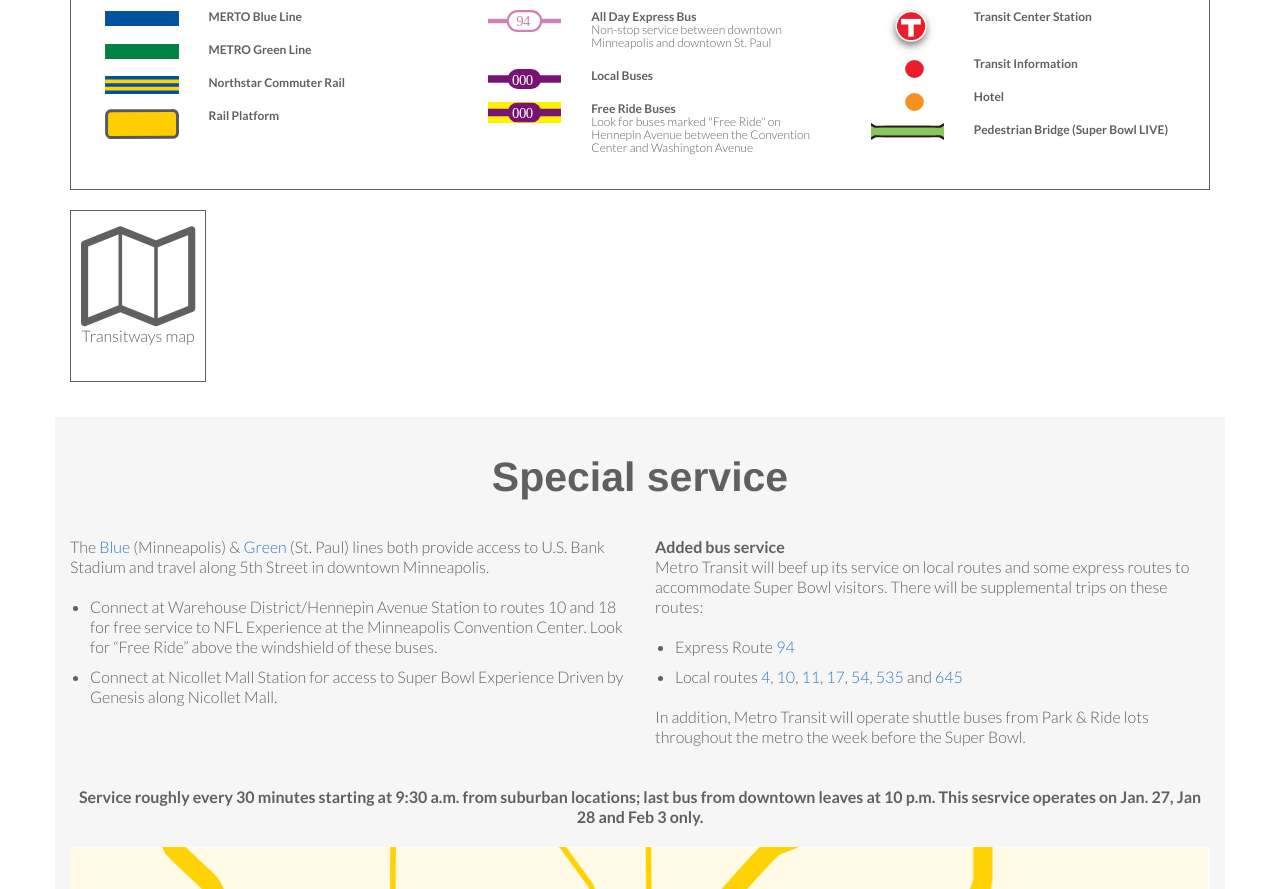
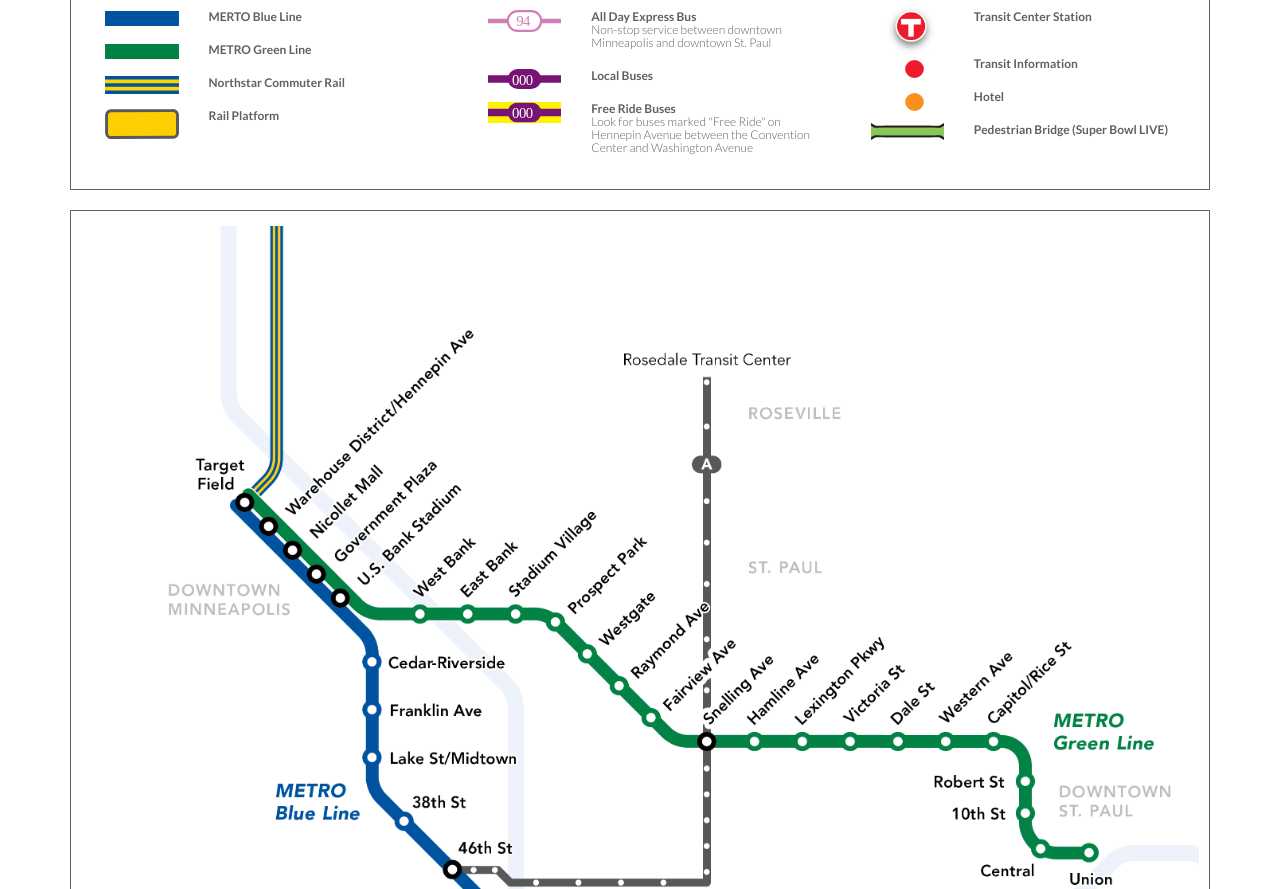
Before and after one commit to mtbotherd/superbowl, a website: page src/index.html in a window 1280 px wide. Shown: the part 2051-2940 px from the top of the page. Drawn offline with Linux system fonts and the light colour scheme.

Commit message:
Added transitways map

```diff
--- a/src/index.html
+++ b/src/index.html
@@ -235,9 +235,7 @@
                     </div>
                 </div>
                 <div class="service-location">
-                    <p class="text-center">
-                        <i class="fa fa-map-o" aria-hidden="true"></i> Transitways map
-                    </p>
+                    <img class="img-responsive" src="./images/Transitways_DiagramMap_Current.png" alt="Transitways map" />
                 </div>
             </section>
         </div>
```
